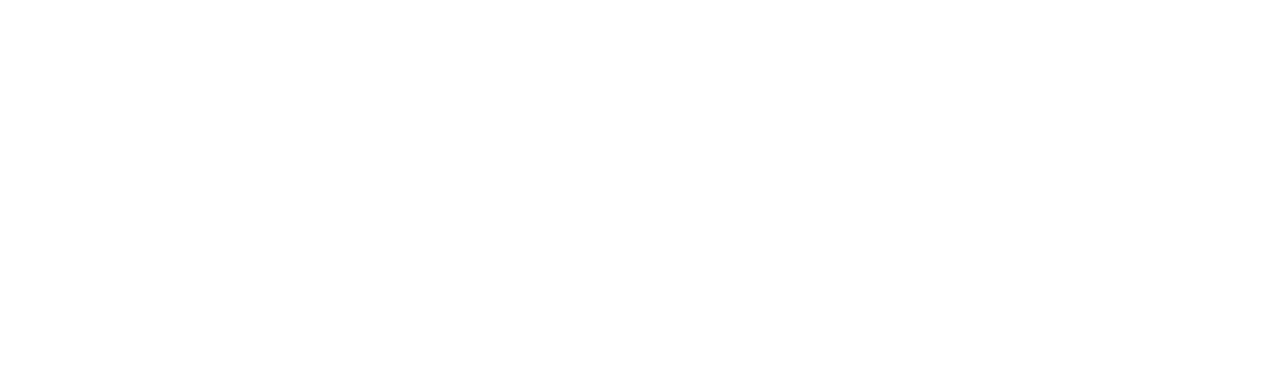
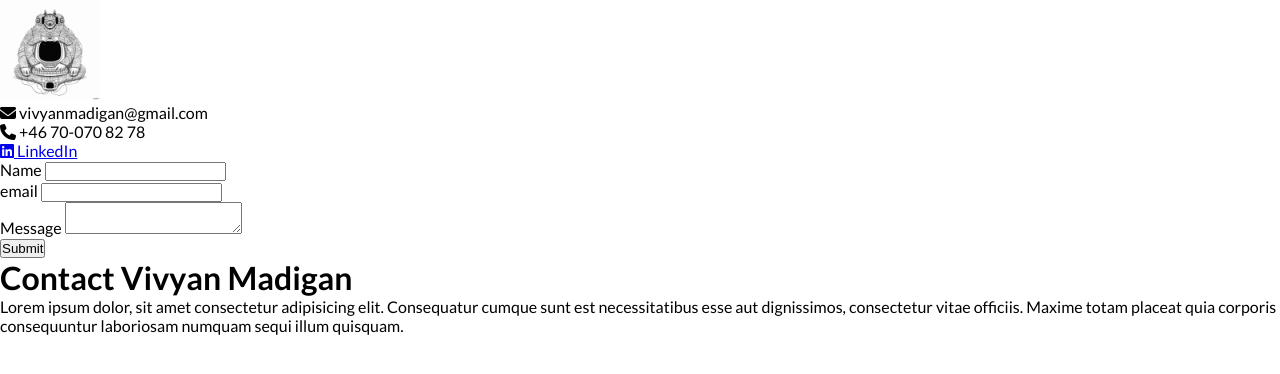
Before and after one commit to vivmadigan/PortFolio_Project, a plain HTML site: page contactMe.html in a window 1280 px wide. Drawn offline with Linux system fonts and the light colour scheme.

Commit message:
Basic text and form that can be used as a template to begin styling everything in CSS.

```diff
--- a/contactMe.html
+++ b/contactMe.html
@@ -5,12 +5,56 @@
     <meta name="viewport" content="width=device-width, initial-scale=1.0">
 
     <link rel="stylesheet" href="contactMeStyle.css">
+    <link rel="stylesheet" href="https://cdnjs.cloudflare.com/ajax/libs/font-awesome/6.7.1/css/all.min.css" integrity="sha512-5Hs3dF2AEPkpNAR7UiOHba+lRSJNeM2ECkwxUIxC1Q/FLycGTbNapWXB4tP889k5T5Ju8fs4b1P5z/iB4nMfSQ==" crossorigin="anonymous" referrerpolicy="no-referrer" />
     <link rel="preconnect" href="https://fonts.googleapis.com">
     <link rel="preconnect" href="https://fonts.gstatic.com" crossorigin>
     <link href="https://fonts.googleapis.com/css2?family=Lato:ital,wght@0,100;0,300;0,400;0,700;0,900;1,100;1,300;1,400;1,700;1,900&display=swap" rel="stylesheet">
+    <link rel="icon" href="AI Overlord_gif.gif">
     <title>Viv Madigan | Contact Me</title>
 </head>
 <body>
+    <div class="wrapper">
+        <header>
+            <a href="contactMe.html">
+                <img class="logo" src="AI Overlord_gif.gif" alt="The AI Overlord">
+            </a>
+            <div class="header-right">
+                <div>
+                    <i class="fas fa-envelope"></i> vivyanmadigan@gmail.com
+                </div>
+                <div>
+                    <i class="fas fa-phone"></i> +46 70-070 82 78
+                </div>
+                <div>
+                    <a href="https://www.linkedin.com/in/viv-madigan-543b3a205/">
+                    <i class="fab fa-linkedin"></i> LinkedIn</a>
+                </div>
+            </div>
+        </header>
+    </div>
+    <main class="main-content">
+        <form>
+            <div class="form-group">
+                <label for="name">Name</label>
+                <input type="text" name="name" id="name" required>
+            </div>
+            <div class="form-group">
+                <label for="email">email</label>
+                <input type="text" name="email" id="email" required>
+            </div>
+            <div class="form-group">
+                <label for="message">Message</label>
+                <textarea name="message" id="message" required></textarea>
+            </div>
+            <div class="form-group">
+                <button type="submit" class="btn">Submit</button>
+            </div>
+        </form>
+        <div class="text-container">
+            <h1>Contact Vivyan Madigan</h1>
+            <p>Lorem ipsum dolor, sit amet consectetur adipisicing elit. Consequatur cumque sunt est necessitatibus esse aut dignissimos, consectetur vitae officiis. Maxime totam placeat quia corporis consequuntur laboriosam numquam sequi illum quisquam.</p>
+        </div>
+    </main>
 
 </body>
 </html>
--- a/contactMeStyle.css
+++ b/contactMeStyle.css
@@ -7,3 +7,7 @@
 body {
     font-family: "Lato", "Helvetica Neue", Helvetica, Arial, sans-serif;
 }
+
+.logo {
+    width: 100px;
+}
```
Also changed, not shown: AI Overlord_gif.gif (added).
